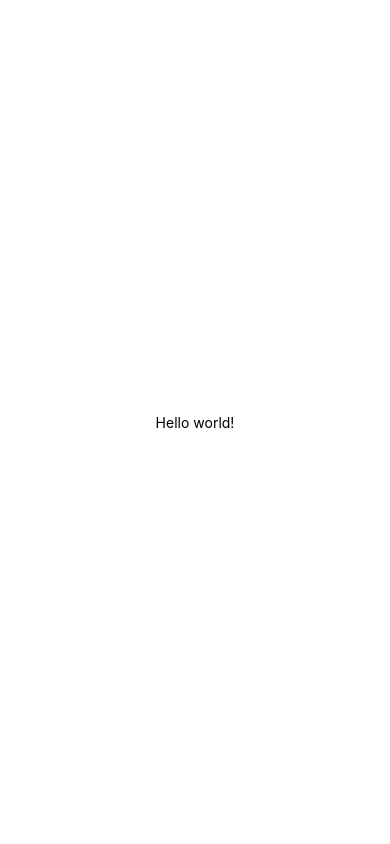
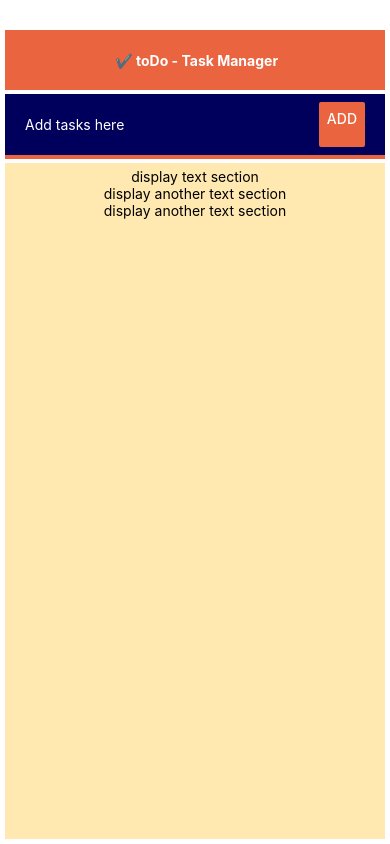
Before and after one commit to anuj4you/toDo, a React Native app: screen / in a window 390 px wide. Built offline with nearby package versions, Linux system fonts and the light colour scheme.

Commit message:
applied styles and layout -26 Nov

```diff
--- a/App.js
+++ b/App.js
@@ -1,11 +1,21 @@
-import { StatusBar } from 'expo-status-bar';
-import { StyleSheet, Text, View } from 'react-native';
+import { StatusBar } from "expo-status-bar";
+import { Button, StyleSheet, Text, TextInput, TouchableWithoutFeedback, View } from "react-native";
 
 export default function App() {
   return (
     <View style={styles.container}>
-      <Text>Hello world!</Text>
-      <StatusBar style="auto" />
+      <View style={styles.headingLogo}>
+        <Text style={styles.changeColorWhite}> ✔️ toDo - Task Manager</Text>
+      </View>
+      <View style={styles.inputSection}>
+        <TextInput placeholder="Add tasks here" placeholderTextColor={"#fff"}></TextInput>
+        <Button color="#EB6440" title="ADD"></Button>
+      </View>
+      <View style={styles.displaySection}>
+        <Text>display text section</Text>
+        <Text>display another text section</Text>
+        <Text>display another text section</Text>
+      </View>
     </View>
   );
 }
@@ -13,8 +23,45 @@ export default function App() {
 const styles = StyleSheet.create({
   container: {
     flex: 1,
-    backgroundColor: '#fff',
-    alignItems: 'center',
-    justifyContent: 'center',
+    backgroundColor: "#fff",
+    padding: 5,
+    marginTop: 25,
+
   },
+  headingLogo:{
+    color:"#EB6440",
+    justifyContent:"center",
+    alignItems:"center",
+    flex:1,
+    paddingHorizontal:15,
+    paddingVertical:8,
+
+    backgroundColor:"#EB6440",
+    flexDirection:"row"
+  },
+  inputSection: {
+    justifyContent: "space-between",
+    paddingHorizontal: 20,
+    paddingVertical: 8,
+    backgroundColor: "#00005C",
+    flexDirection:"row",
+    flex: 1,
+    borderBottomWidth: 4,
+    borderColor: "#EB6440",
+    marginVertical: 4
+
+
+  },
+  displaySection: {
+    flex:15,
+    backgroundColor: "#FFE9B1",
+    alignItems: "center",
+    padding: 5
+
+  }
+,
+changeColorWhite:{
+  color:"#fff",
+  fontWeight:"bold"
+}
 });
```
